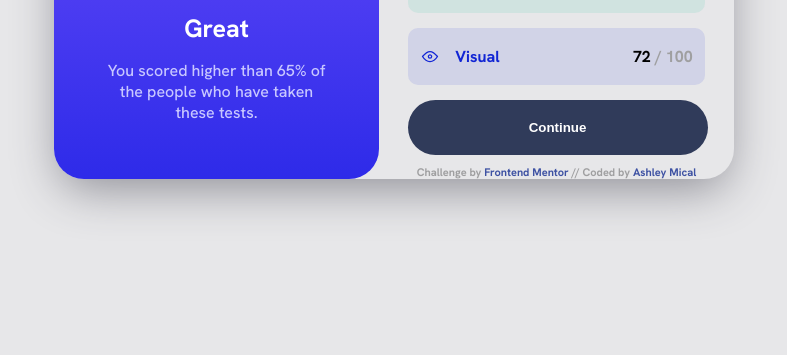
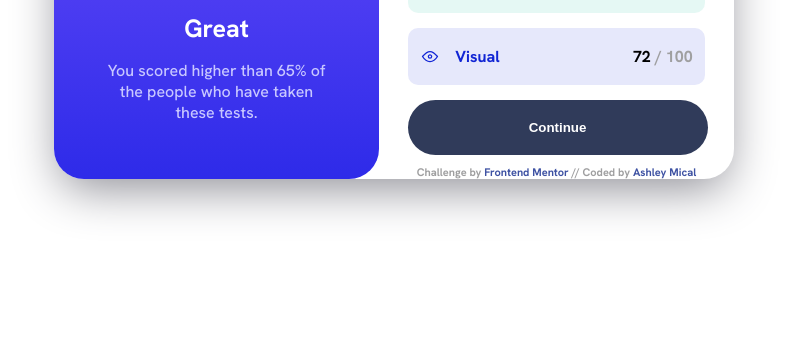
Before and after one commit to micamash/results-summary-component, a plain HTML site: page index.html in a window 1280 px wide. Shown: the part 445-800 px from the top of the page, without its empty margins (246-1033 px from the left). Drawn offline with Linux system fonts and the light colour scheme.

Commit message:
updated README.md

```diff
--- a/css/styles.css
+++ b/css/styles.css
@@ -1,6 +1,6 @@
 html {
     font-family: 'Hanken Grotesk', sans-serif;
-background-color: hsl(240, 5%, 91%);
+    background-color: hsl(0, 0%, 100%);
 }
 
 main {
```
Also changed, not shown: assets/images/lrg-screen.png (added), assets/images/small-screen.png (added), 1 other file.
